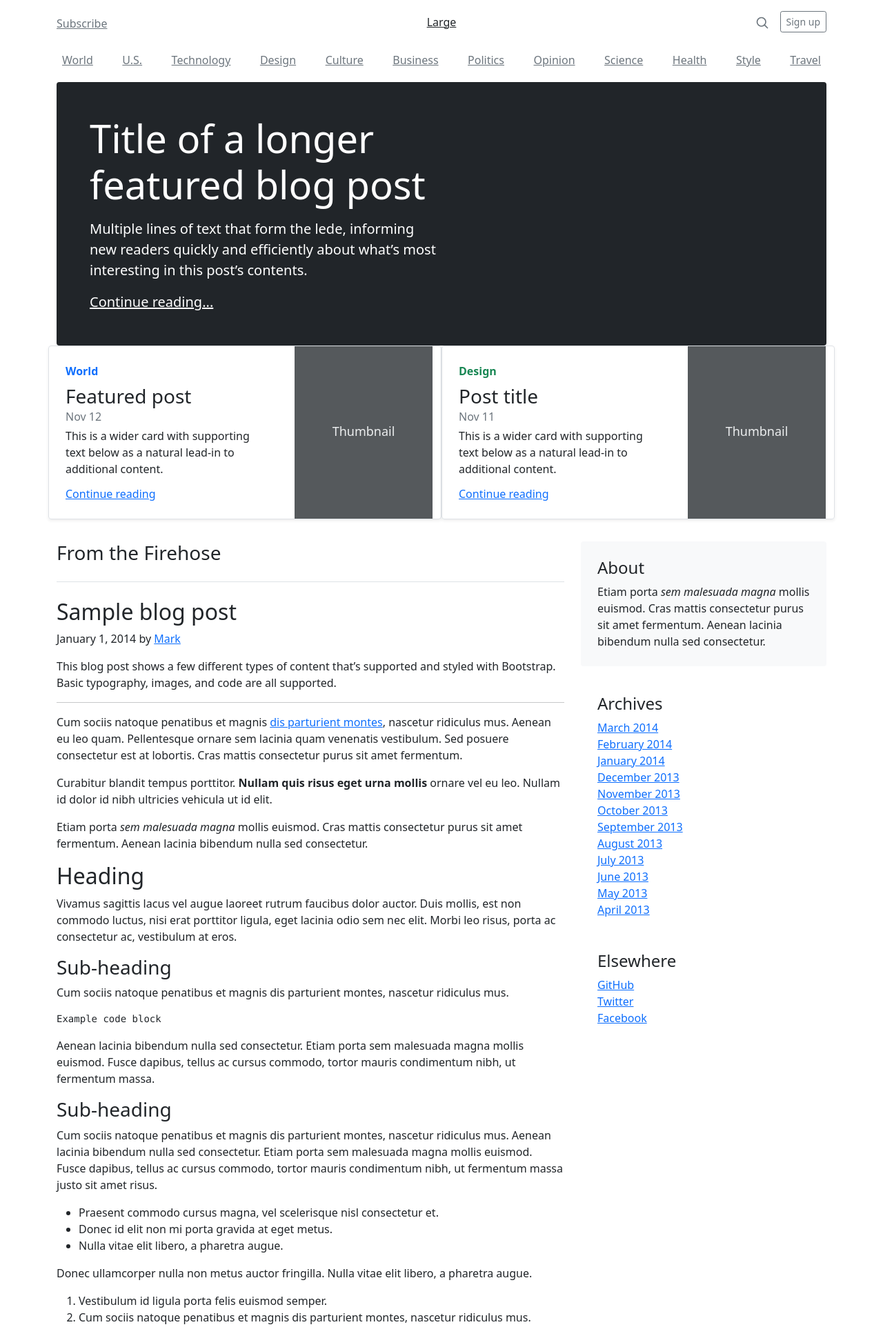
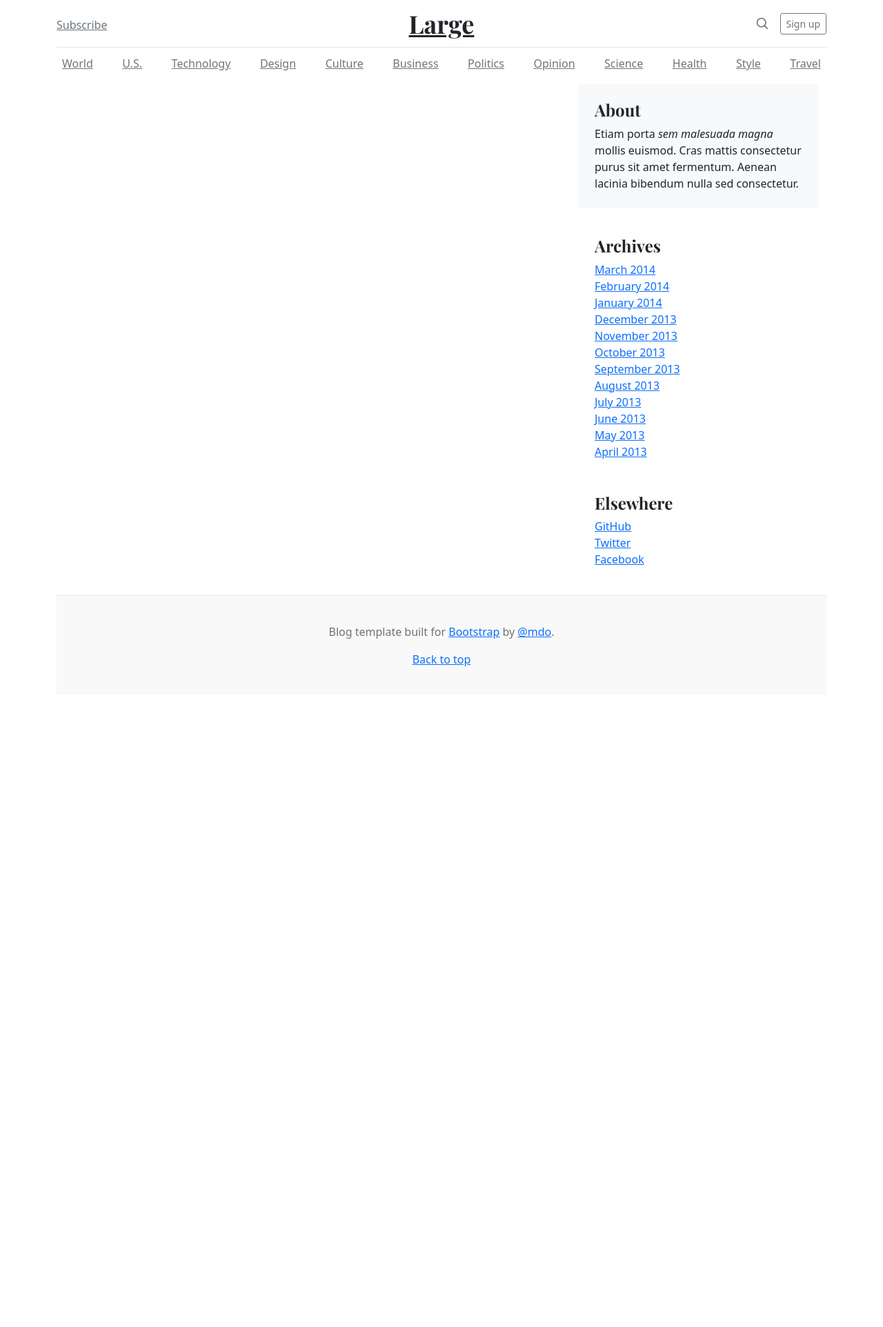
Before and after one commit to Rogerio0Vieira/Blog_em_Django, a Django app: template ProjetoFDS/desafio-django-blog/son_blog/templates/layout.html in a window 1280 px wide. Shown: the top 1924 px of the page at 69% size. After the commit the page ends 966 px from the top, so only its background shows below. Run offline with Django 3.2, Linux system fonts and the light colour scheme; the template is opened without the code that fills it, so the values that code supplies are empty; some libraries are stand-ins or nearby versions.

Commit message:
Quase finalizado
Faltam algumas lapidações

```diff
--- a/ProjetoFDS/desafio-django-blog/son_blog/son_blog/urls.py
+++ b/ProjetoFDS/desafio-django-blog/son_blog/son_blog/urls.py
@@ -19,9 +19,12 @@ from django.urls import path, include
 from django.conf.urls.static import static
 from django.conf import settings
 from django.urls.conf import include
+from blog import views
 
 
 urlpatterns = [
     path('admin/', admin.site.urls),
     path('ckeditor/', include('ckeditor_uploader.urls')),
+    path('', views.home),
+    path('post/<int:post_id>', views.post)
 ]+ static(settings.MEDIA_URL, document_root=settings.MEDIA_ROOT)
--- a/ProjetoFDS/desafio-django-blog/son_blog/templates/layout.html
+++ b/ProjetoFDS/desafio-django-blog/son_blog/templates/layout.html
@@ -39,6 +39,110 @@
         .bd-placeholder-img-lg {
           font-size: 3.5rem;
         }
+      }
+
+      /* stylelint-disable selector-list-comma-newline-after */
+
+      .blog-header {
+        line-height: 1;
+        border-bottom: 1px solid #e5e5e5;
+      }
+
+      .blog-header-logo {
+        font-family: "Playfair Display", Georgia, "Times New Roman", serif/*rtl:Amiri, Georgia, "Times New Roman", serif*/;
+        font-size: 2.25rem;
+      }
+
+      .blog-header-logo:hover {
+        text-decoration: none;
+      }
+
+      h1, h2, h3, h4, h5, h6 {
+        font-family: "Playfair Display", Georgia, "Times New Roman", serif/*rtl:Amiri, Georgia, "Times New Roman", serif*/;
+      }
+
+      .display-4 {
+        font-size: 2.5rem;
+      }
+      @media (min-width: 768px) {
+        .display-4 {
+          font-size: 3rem;
+        }
+      }
+
+      .nav-scroller {
+        position: relative;
+        z-index: 2;
+        height: 2.75rem;
+        overflow-y: hidden;
+      }
+
+      .nav-scroller .nav {
+        display: flex;
+        flex-wrap: nowrap;
+        padding-bottom: 1rem;
+        margin-top: -1px;
+        overflow-x: auto;
+        text-align: center;
+        white-space: nowrap;
+        -webkit-overflow-scrolling: touch;
+      }
+
+      .nav-scroller .nav-link {
+        padding-top: .75rem;
+        padding-bottom: .75rem;
+        font-size: .875rem;
+      }
+
+      .card-img-right {
+        height: 100%;
+        border-radius: 0 3px 3px 0;
+      }
+
+      .flex-auto {
+        flex: 0 0 auto;
+      }
+
+      .h-250 { height: 250px; }
+      @media (min-width: 768px) {
+        .h-md-250 { height: 250px; }
+      }
+
+      /* Pagination */
+      .blog-pagination {
+        margin-bottom: 4rem;
+      }
+      .blog-pagination > .btn {
+        border-radius: 2rem;
+      }
+
+      /*
+      * Blog posts
+      */
+      .blog-post {
+        margin-bottom: 4rem;
+      }
+      .blog-post-title {
+        margin-bottom: .25rem;
+        font-size: 2.5rem;
+      }
+      .blog-post-meta {
+        margin-bottom: 1.25rem;
+        color: #727272;
+      }
+
+      /*
+      * Footer
+      */
+      .blog-footer {
+        padding: 2.5rem 0;
+        color: #727272;
+        text-align: center;
+        background-color: #f9f9f9;
+        border-top: .05rem solid #e5e5e5;
+      }
+      .blog-footer p:last-child {
+        margin-bottom: 0;
       }
     </style>
     <!-- Custom styles for this template -->
@@ -82,116 +186,12 @@
     </nav>
   </div>
 
-  <div class="jumbotron p-4 p-md-5 text-white rounded bg-dark">
-    <div class="col-md-6 px-0">
-      <h1 class="display-4 font-italic">Title of a longer featured blog post</h1>
-      <p class="lead my-3">Multiple lines of text that form the lede, informing new readers quickly and efficiently about what’s most interesting in this post’s contents.</p>
-      <p class="lead mb-0"><a href="#" class="text-white font-weight-bold">Continue reading...</a></p>
-    </div>
-  </div>
-
-  <div class="row mb-2">
-    <div class="col-md-6">
-      <div class="row no-gutters border rounded overflow-hidden flex-md-row mb-4 shadow-sm h-md-250 position-relative">
-        <div class="col p-4 d-flex flex-column position-static">
-          <strong class="d-inline-block mb-2 text-primary">World</strong>
-          <h3 class="mb-0">Featured post</h3>
-          <div class="mb-1 text-muted">Nov 12</div>
-          <p class="card-text mb-auto">This is a wider card with supporting text below as a natural lead-in to additional content.</p>
-          <a href="#" class="stretched-link">Continue reading</a>
-        </div>
-        <div class="col-auto d-none d-lg-block">
-          <svg class="bd-placeholder-img" width="200" height="250" xmlns="http://www.w3.org/2000/svg" preserveAspectRatio="xMidYMid slice" focusable="false" role="img" aria-label="Placeholder: Thumbnail"><title>Placeholder</title><rect width="100%" height="100%" fill="#55595c"/><text x="50%" y="50%" fill="#eceeef" dy=".3em">Thumbnail</text></svg>
-        </div>
-      </div>
-    </div>
-    <div class="col-md-6">
-      <div class="row no-gutters border rounded overflow-hidden flex-md-row mb-4 shadow-sm h-md-250 position-relative">
-        <div class="col p-4 d-flex flex-column position-static">
-          <strong class="d-inline-block mb-2 text-success">Design</strong>
-          <h3 class="mb-0">Post title</h3>
-          <div class="mb-1 text-muted">Nov 11</div>
-          <p class="mb-auto">This is a wider card with supporting text below as a natural lead-in to additional content.</p>
-          <a href="#" class="stretched-link">Continue reading</a>
-        </div>
-        <div class="col-auto d-none d-lg-block">
-          <svg class="bd-placeholder-img" width="200" height="250" xmlns="http://www.w3.org/2000/svg" preserveAspectRatio="xMidYMid slice" focusable="false" role="img" aria-label="Placeholder: Thumbnail"><title>Placeholder</title><rect width="100%" height="100%" fill="#55595c"/><text x="50%" y="50%" fill="#eceeef" dy=".3em">Thumbnail</text></svg>
-        </div>
-      </div>
-    </div>
-  </div>
-</div>
+  {% block sub_header %}{% endblock  %}
 
 <main role="main" class="container">
   <div class="row">
     <div class="col-md-8 blog-main">
-      <h3 class="pb-4 mb-4 font-italic border-bottom">
-        From the Firehose
-      </h3>
-
-      <div class="blog-post">
-        <h2 class="blog-post-title">Sample blog post</h2>
-        <p class="blog-post-meta">January 1, 2014 by <a href="#">Mark</a></p>
-
-        <p>This blog post shows a few different types of content that’s supported and styled with Bootstrap. Basic typography, images, and code are all supported.</p>
-        <hr>
-        <p>Cum sociis natoque penatibus et magnis <a href="#">dis parturient montes</a>, nascetur ridiculus mus. Aenean eu leo quam. Pellentesque ornare sem lacinia quam venenatis vestibulum. Sed posuere consectetur est at lobortis. Cras mattis consectetur purus sit amet fermentum.</p>
-        <blockquote>
-          <p>Curabitur blandit tempus porttitor. <strong>Nullam quis risus eget urna mollis</strong> ornare vel eu leo. Nullam id dolor id nibh ultricies vehicula ut id elit.</p>
-        </blockquote>
-        <p>Etiam porta <em>sem malesuada magna</em> mollis euismod. Cras mattis consectetur purus sit amet fermentum. Aenean lacinia bibendum nulla sed consectetur.</p>
-        <h2>Heading</h2>
-        <p>Vivamus sagittis lacus vel augue laoreet rutrum faucibus dolor auctor. Duis mollis, est non commodo luctus, nisi erat porttitor ligula, eget lacinia odio sem nec elit. Morbi leo risus, porta ac consectetur ac, vestibulum at eros.</p>
-        <h3>Sub-heading</h3>
-        <p>Cum sociis natoque penatibus et magnis dis parturient montes, nascetur ridiculus mus.</p>
-        <pre><code>Example code block</code></pre>
-        <p>Aenean lacinia bibendum nulla sed consectetur. Etiam porta sem malesuada magna mollis euismod. Fusce dapibus, tellus ac cursus commodo, tortor mauris condimentum nibh, ut fermentum massa.</p>
-        <h3>Sub-heading</h3>
-        <p>Cum sociis natoque penatibus et magnis dis parturient montes, nascetur ridiculus mus. Aenean lacinia bibendum nulla sed consectetur. Etiam porta sem malesuada magna mollis euismod. Fusce dapibus, tellus ac cursus commodo, tortor mauris condimentum nibh, ut fermentum massa justo sit amet risus.</p>
-        <ul>
-          <li>Praesent commodo cursus magna, vel scelerisque nisl consectetur et.</li>
-          <li>Donec id elit non mi porta gravida at eget metus.</li>
-          <li>Nulla vitae elit libero, a pharetra augue.</li>
-        </ul>
-        <p>Donec ullamcorper nulla non metus auctor fringilla. Nulla vitae elit libero, a pharetra augue.</p>
-        <ol>
-          <li>Vestibulum id ligula porta felis euismod semper.</li>
-          <li>Cum sociis natoque penatibus et magnis dis parturient montes, nascetur ridiculus mus.</li>
-          <li>Maecenas sed diam eget risus varius blandit sit amet non magna.</li>
-        </ol>
-        <p>Cras mattis consectetur purus sit amet fermentum. Sed posuere consectetur est at lobortis.</p>
-      </div><!-- /.blog-post -->
-
-      <div class="blog-post">
-        <h2 class="blog-post-title">Another blog post</h2>
-        <p class="blog-post-meta">December 23, 2013 by <a href="#">Jacob</a></p>
-
-        <p>Cum sociis natoque penatibus et magnis <a href="#">dis parturient montes</a>, nascetur ridiculus mus. Aenean eu leo quam. Pellentesque ornare sem lacinia quam venenatis vestibulum. Sed posuere consectetur est at lobortis. Cras mattis consectetur purus sit amet fermentum.</p>
-        <blockquote>
-          <p>Curabitur blandit tempus porttitor. <strong>Nullam quis risus eget urna mollis</strong> ornare vel eu leo. Nullam id dolor id nibh ultricies vehicula ut id elit.</p>
-        </blockquote>
-        <p>Etiam porta <em>sem malesuada magna</em> mollis euismod. Cras mattis consectetur purus sit amet fermentum. Aenean lacinia bibendum nulla sed consectetur.</p>
-        <p>Vivamus sagittis lacus vel augue laoreet rutrum faucibus dolor auctor. Duis mollis, est non commodo luctus, nisi erat porttitor ligula, eget lacinia odio sem nec elit. Morbi leo risus, porta ac consectetur ac, vestibulum at eros.</p>
-      </div><!-- /.blog-post -->
-
-      <div class="blog-post">
-        <h2 class="blog-post-title">New feature</h2>
-        <p class="blog-post-meta">December 14, 2013 by <a href="#">Chris</a></p>
-
-        <p>Cum sociis natoque penatibus et magnis dis parturient montes, nascetur ridiculus mus. Aenean lacinia bibendum nulla sed consectetur. Etiam porta sem malesuada magna mollis euismod. Fusce dapibus, tellus ac cursus commodo, tortor mauris condimentum nibh, ut fermentum massa justo sit amet risus.</p>
-        <ul>
-          <li>Praesent commodo cursus magna, vel scelerisque nisl consectetur et.</li>
-          <li>Donec id elit non mi porta gravida at eget metus.</li>
-          <li>Nulla vitae elit libero, a pharetra augue.</li>
-        </ul>
-        <p>Etiam porta <em>sem malesuada magna</em> mollis euismod. Cras mattis consectetur purus sit amet fermentum. Aenean lacinia bibendum nulla sed consectetur.</p>
-        <p>Donec ullamcorper nulla non metus auctor fringilla. Nulla vitae elit libero, a pharetra augue.</p>
-      </div><!-- /.blog-post -->
-
-      <nav class="blog-pagination">
-        <a class="btn btn-outline-primary" href="#">Older</a>
-        <a class="btn btn-outline-secondary disabled" href="#" tabindex="-1" aria-disabled="true">Newer</a>
-      </nav>
+      {% block content %}{% endblock  %}
 
     </div><!-- /.blog-main -->
 
```
Also changed, not shown: ProjetoFDS/desafio-django-blog/son_blog/blog/views.py (+9 -0 lines), ProjetoFDS/desafio-django-blog/son_blog/templates/home.html (added, +64 -0 lines), ProjetoFDS/desafio-django-blog/son_blog/templates/post.html (added, +12 -0 lines), ProjetoFDS/desafio-django-blog/son_blog/db.sqlite3, ProjetoFDS/desafio-django-blog/son_blog/media/uploads/2021/01/30/planodefundolink.jpg (added). Lines whose indentation alone changed are shown as unchanged.
